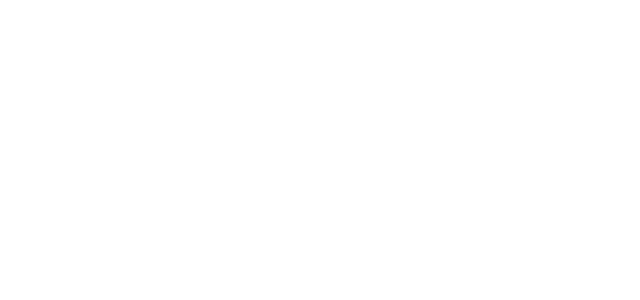
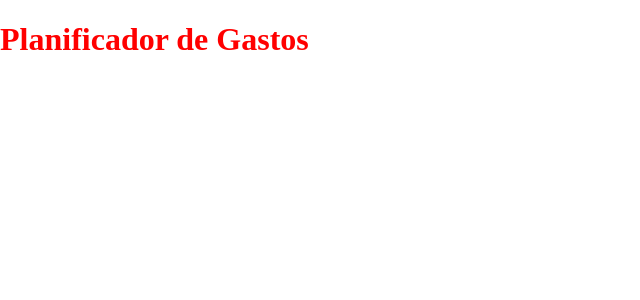
Before and after one commit to RaulHG-Dev/CursoVueJS, a Vue app in the folder admin-gastos/: page / in a window 1280 px wide. Shown: the top 300 px of the page, without its empty margins (0-640 px from the left). Built offline with nearby package versions, Linux system fonts and the light colour scheme.

Commit message:
Video 103. Como funciona <style> en los Single File Components? que es <style scoped> y más

```diff
--- a/admin-gastos/src/App.vue
+++ b/admin-gastos/src/App.vue
@@ -3,9 +3,16 @@
 </script>
 
 <template>
+    <div>
+        <header>
+            <h1>Planificador de Gastos</h1>
+        </header>
 
+    </div>
 </template>
 
 <style scoped>
-
+    h1 {
+        color: red;
+    }
 </style>
```
Also changed, not shown: admin-gastos/src/components/Filtro.vue (added, +13 -0 lines).
